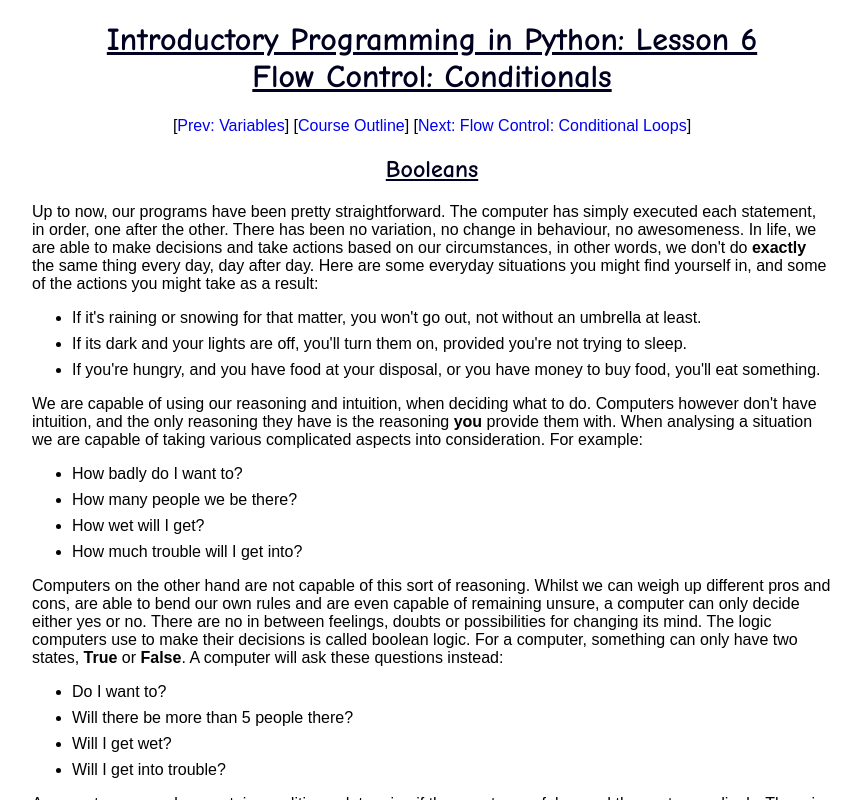
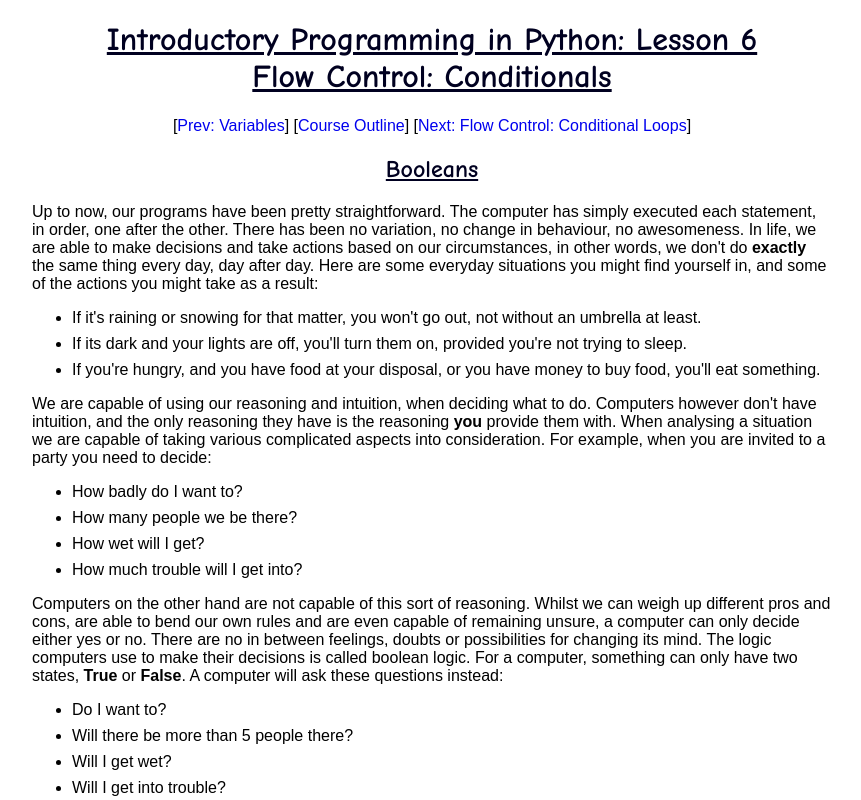
Before and after one commit to ninas/umonya_notes, a plain HTML site: page conditionals.html in a window 1280 px wide. Shown: the top 800 px of the page, without its empty margins (208-1069 px from the left). Drawn offline with Linux system fonts and the light colour scheme.

Commit message:
added intro to overarching example and removed brackets around < in text

```diff
--- a/conditionals.html
+++ b/conditionals.html
@@ -34,7 +34,7 @@
 		</ul>
 
 		<p>We are capable of using our reasoning and intuition, when deciding what to do. Computers however don't have intuition, and the only reasoning they have is the reasoning <strong>you</strong> provide them with.
-		When analysing a situation we are capable of taking various complicated aspects into consideration. For example:</p>
+		When analysing a situation we are capable of taking various complicated aspects into consideration. For example, when you are invited to a party you need to decide:</p>
 		<ul>
 			<li> How badly do I want to?</li>
 			<li> How many people we be there?</li>
@@ -83,7 +83,7 @@ continue  finally   is        return
 def       for       lambda    try
                 </pre>
 		<p>Note that when forming our proposition we used a specific operator,
-		the greater than sign ('&gt;'). When forming propositions we can use a
+		the greater than sign "&gt;". When forming propositions we can use a
 		specific set of operators, called <strong>comparison
 		operators</strong>. If both 'a' and 'b' are expressions of any
 		type:</p>
```
